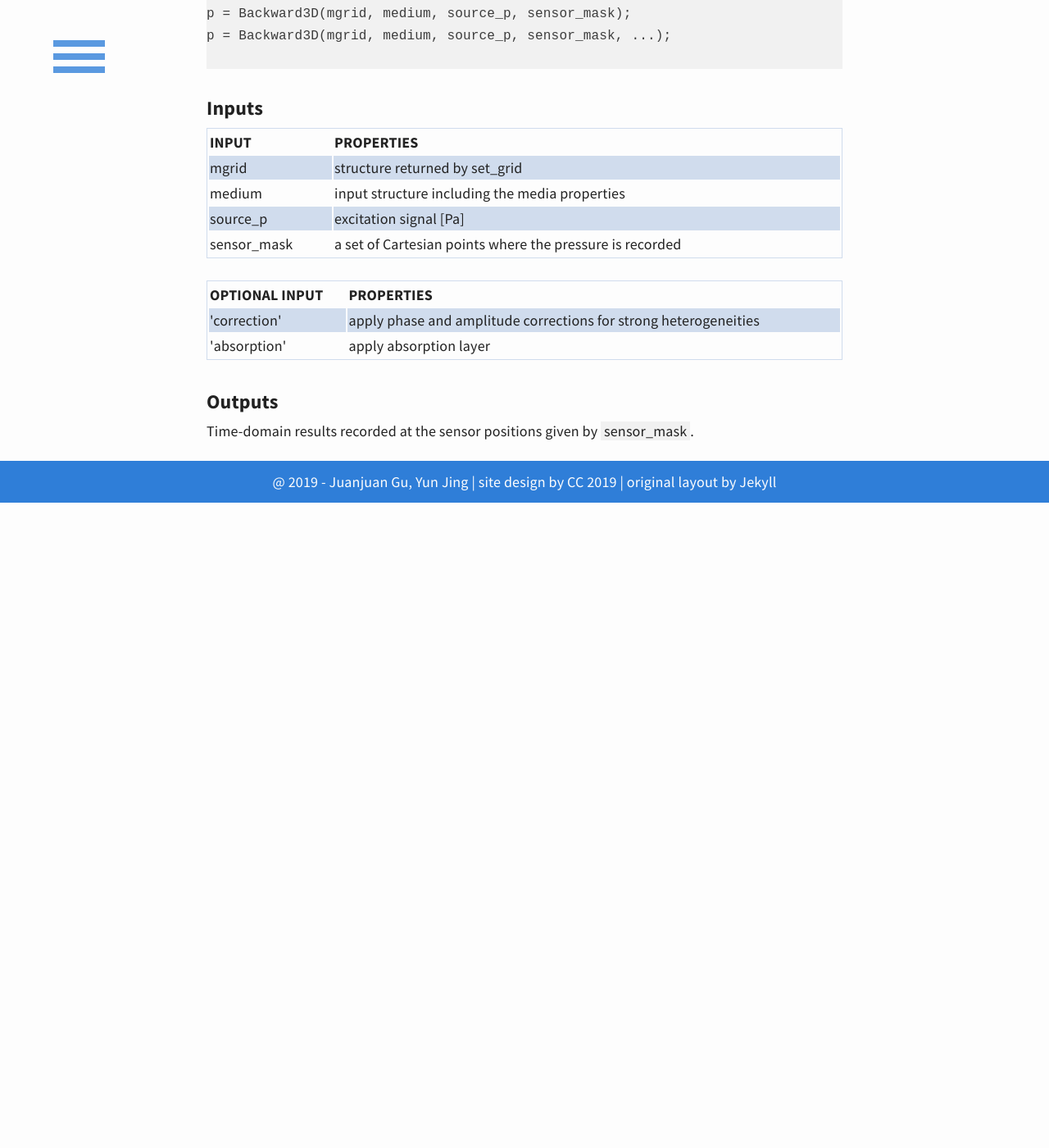
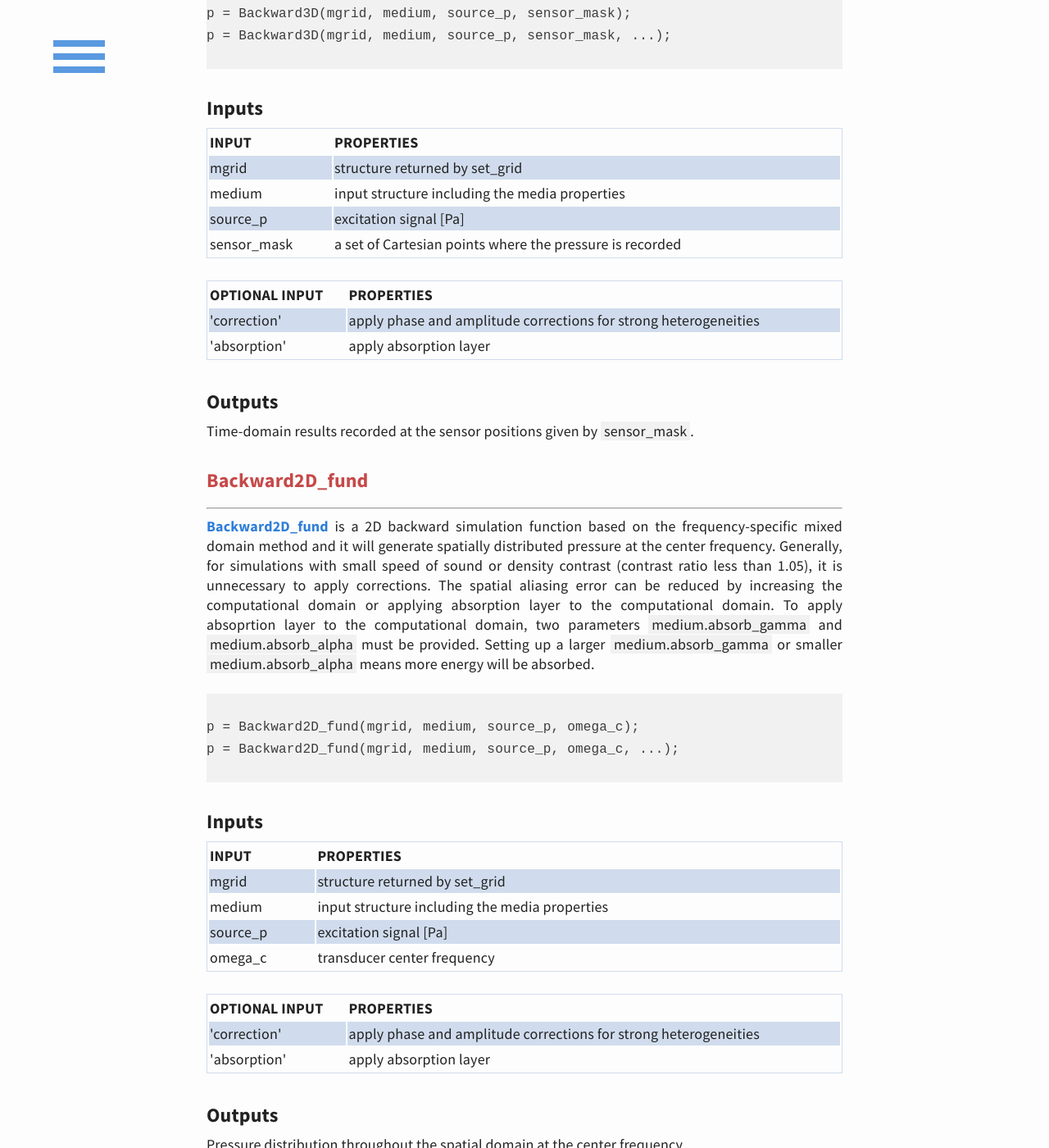
Before and after one commit to m-SOUND/mSOUND, a Jekyll site: the page built from function.html, in a window 1280 px wide and 1400 px high, scrolled down 10159 px. Shown: the whole window at 82% size. Built offline with Jekyll 4.4.1, drawn with Linux system fonts in a browser that asks for light colours; before the commit the page ends 10772 px from its top, so only the background shows below that; some of the changed text lies outside the part shown.

Commit message:
Update function.html

```diff
--- a/function.html
+++ b/function.html
@@ -351,7 +351,6 @@ Pressure distribution throughout the spatial domain at the center frequency.
 
 
 <a id="Forward2D_sec"></a>
-
 <h3 style="color: #c64949;">Forward2D_sec</h3>
 <hr>
 <p>
@@ -688,3 +687,119 @@ p = Backward3D(mgrid, medium, source_p, sensor_mask, ...);
 <p>
 Time-domain results recorded at the sensor positions given by <span style="background-color:#f1f1f1">sensor_mask</span>.
  </pr>
+
+<a id="Backward2D_fund"></a>
+<h3 style="color: #c64949;">Backward2D_fund</h3>
+<hr>
+<p>
+ <a href="/mSOUND/function.html#Backward2D_fund">Backward2D_fund</a>
+ is a 2D backward simulation function based on the frequency-specific mixed domain method and it
+ will generate spatially distributed pressure at the center frequency. Generally,
+ for simulations with small speed of sound or density contrast (contrast ratio less than 1.05),
+ it is unnecessary to apply corrections. The spatial aliasing error can be reduced by increasing the computational domain or applying
+ absorption layer to the computational domain. To apply absoprtion layer to the computational domain, two parameters
+ <span style="background-color:#f1f1f1">medium.absorb_gamma</span> and <span style="background-color:#f1f1f1">medium.absorb_alpha</span>
+ must be provided. Setting up a larger <span style="background-color:#f1f1f1">medium.absorb_gamma</span> or
+smaller <span style="background-color:#f1f1f1">medium.absorb_alpha</span>
+ means more energy will be absorbed.
+<pre>  <code>
+p = Backward2D_fund(mgrid, medium, source_p, omega_c);
+p = Backward2D_fund(mgrid, medium, source_p, omega_c, ...);
+</code>  </pre>
+</p>
+<h3>Inputs</h3>
+<table>
+  <tr>
+    <th>INPUT</th><th>PROPERTIES</th>
+  </tr>
+  <tr>
+    <td>mgrid</td><td>structure returned by set_grid</td>
+  </tr>
+  <tr>
+    <td>medium </td><td>input structure including the media properties</td>
+  </tr>
+  <tr>
+    <td>source_p</td><td>excitation signal [Pa]</td>
+  </tr>
+   <tr>
+    <td>omega_c </td><td>transducer center frequency </td>
+  </tr>
+ </table>
+<br>
+<table>
+  <tr>
+    <th>OPTIONAL INPUT</th><th>PROPERTIES</th>
+  </tr>
+  <tr>
+    <td>'correction'</td><td>apply phase and amplitude corrections for strong heterogeneities</td>
+  </tr>
+   <tr>
+  <td>'absorption'</td><td>apply absorption layer</td>
+  </tr>
+ </table>
+
+<br>
+<h3>Outputs</h3>
+<p>
+Pressure distribution throughout the spatial domain at the center frequency.
+</pr>
+
+
+<a id="Backward2D_sec"></a>
+<h3 style="color: #c64949;">Backward2D_sec</h3>
+<hr>
+<p>
+ <a href="/mSOUND/function.html#Backward2D_sec">Backward2D_sec</a>
+is a 2D backward simulation function based on the frequency-specific mixed domain method and it
+ will generate spatially distributed pressure at the second harmonic frequency.
+ To generate the second harmonic pressure field,
+ people must run the function <a href="/mSOUND/function.html#Forward2D_fund">Forward2D_fund</a> first to
+obtain the presure at the center frequency <span style="background-color:#f1f1f1">P_fundamental</span>.
+ When calculating the second harmonic pressure, density heterogeneity is not considered. Generally,
+ for simulations with small speed of sound or density contrast (contrast ratio less than 1.05),
+ it is unnecessary to apply corrections. The spatial aliasing error can be reduced by increasing the computational domain or applying
+ absorption layer to the computational domain. To apply absoprtion layer to the computational domain, two parameters
+ <span style="background-color:#f1f1f1">medium.absorb_gamma</span> and <span style="background-color:#f1f1f1">medium.absorb_alpha</span>
+ must be provided. Setting up a larger <span style="background-color:#f1f1f1">medium.absorb_gamma</span> or
+smaller <span style="background-color:#f1f1f1">medium.absorb_alpha</span>
+ means more energy will be absorbed.
+<pre>  <code>
+p = Backward2D_sec(mgrid, medium, P_fundamental, omega_c);
+p = Backward2D_sec(mgrid, medium, P_fundamental, omega_c, ...);
+</code>  </pre>
+</p>
+<h3>Inputs</h3>
+<table>
+  <tr>
+    <th>INPUT</th><th>PROPERTIES</th>
+  </tr>
+  <tr>
+    <td>mgrid</td><td>structure returned by set_grid</td>
+  </tr>
+  <tr>
+    <td>medium </td><td>input structure including the media properties</td>
+  </tr>
+  <tr>
+    <td>P_fundamental</td><td>pressure at the center frequency  [Pa]</td>
+  </tr>
+   <tr>
+    <td>omega_c </td><td>transducer center frequency </td>
+  </tr>
+ </table>
+<br>
+<table>
+  <tr>
+    <th>OPTIONAL INPUT</th><th>PROPERTIES</th>
+  </tr>
+  <tr>
+    <td>'correction'</td><td>apply phase and amplitude corrections for strong heterogeneities</td>
+  </tr>
+   <tr>
+  <td>'absorption'</td><td>apply absorption layer</td>
+  </tr>
+ </table>
+<br>
+<h3>Outputs</h3>
+<p>
+Pressure distribution throughout the spatial domain at the second-harmonic frequency.
+</pr>
```
